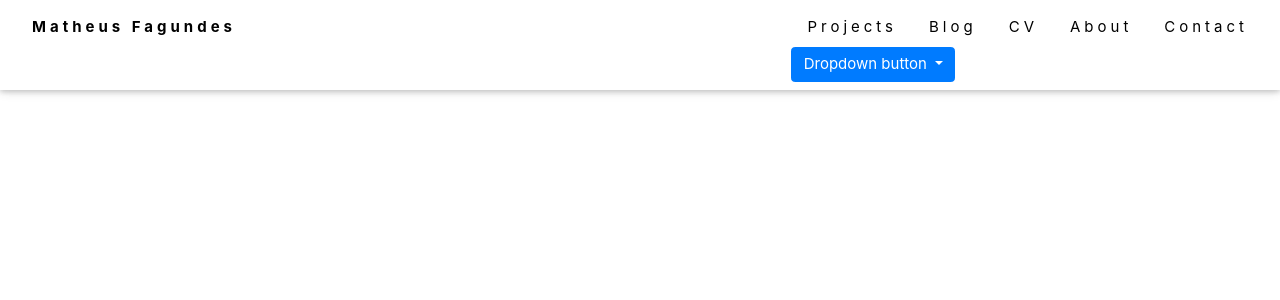
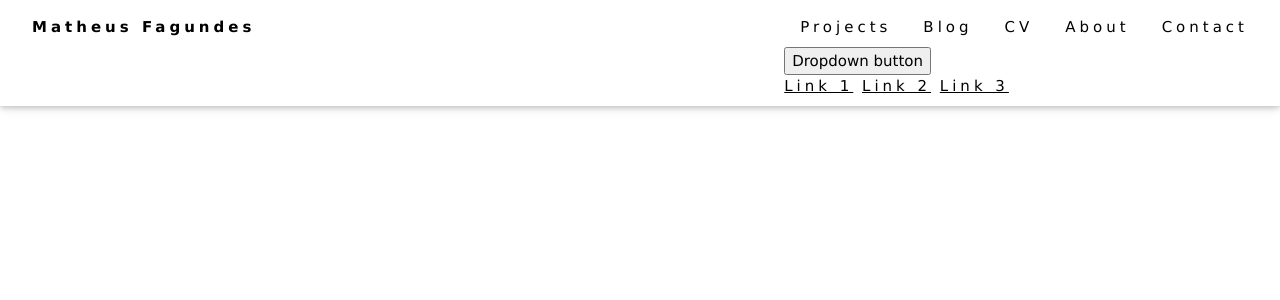
Before and after one commit to mf99274/mf99274.github.io, a Jekyll site: the page built from index.html, in a window 1280 px wide. Shown: the top 300 px of the page. Built offline with Jekyll 4.4.1, drawn with Linux system fonts in a browser that asks for light colours.

Commit message:
Update default.html

```diff
--- a/_layouts/default.html
+++ b/_layouts/default.html
@@ -10,7 +10,6 @@
 <meta charset="UTF-8">
 <meta name="viewport" content="width=device-width, initial-scale=1">
 <link rel="stylesheet" href="https://www.w3schools.com/w3css/4/w3.css">
-<link rel="stylesheet" href="https://cdn.jsdelivr.net/npm/bootstrap@4.6.1/dist/css/bootstrap.min.css">
 <script src="https://cdn.jsdelivr.net/npm/jquery@3.5.1/dist/jquery.slim.min.js"></script>
 <script src="https://cdn.jsdelivr.net/npm/popper.js@1.16.1/dist/umd/popper.min.js"></script>
 <script src="https://cdn.jsdelivr.net/npm/bootstrap@4.6.1/dist/js/bootstrap.bundle.min.js"></script>
```
